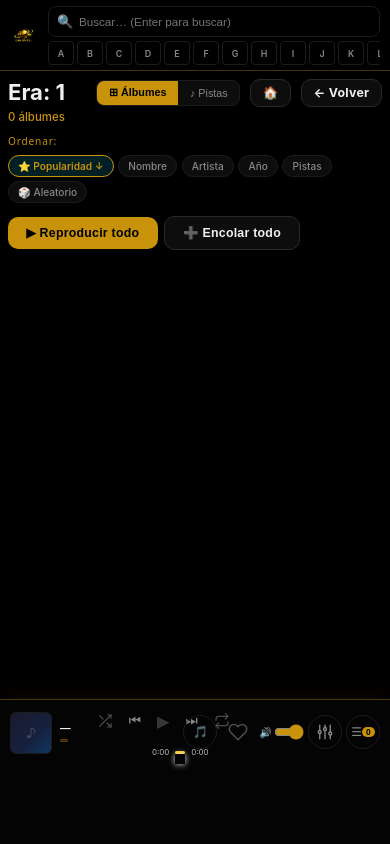
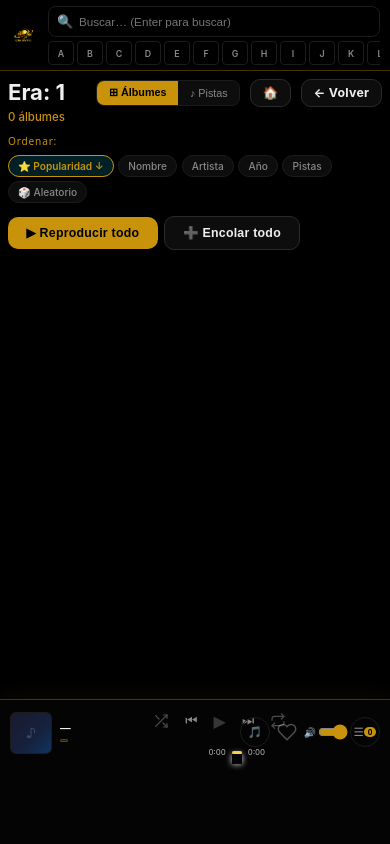
Before and after one commit to orbytedirector-cmd/Orbyte, a Flask app: page /era/1 in a window 390 px wide. Run offline with Flask 3, Linux system fonts and the light colour scheme; data that the repository does not hold is empty.

Commit message:
Mejorando Version Responsiva v1

```diff
--- a/static/style.css
+++ b/static/style.css
@@ -1396,7 +1396,15 @@ input:checked + .toggle-track:before { transform:translateX(16px); }
   :root { --player-h: 148px; }
 
   /* ─── General layout ──────────────────────────────────────────────── */
-  .base-container { padding-bottom: var(--player-h); }
+  /* Red de seguridad: varias grillas del home (era-card, quality-grid, etc.)
+     usaban anchos fijos que no cabían en pantallas angostas y forzaban
+     scroll horizontal de toda la página (contenido cortado en el borde
+     derecho, visible en las capturas adjuntas). Los anchos fijos se
+     corrigen en home.html, pero se deja este overflow-x:hidden como red de
+     seguridad ante cualquier otro elemento que se nos escape. No afecta a
+     los scrollers horizontales intencionales (.recent-scroll, .alphabet-bar),
+     que ya declaran su propio overflow-x:auto. */
+  .base-container { padding-bottom: var(--player-h); overflow-x: hidden; }
   .main-content   { padding: 8px 8px 0; }
 
   /* ─── Header: auto-height, logo left + search/alphabet stacked right ── */
@@ -1419,6 +1427,14 @@ input:checked + .toggle-track:before { transform:translateX(16px); }
   .album-grid         { grid-template-columns: repeat(auto-fill, minmax(145px,1fr)); gap: 10px; }
   .artist-albums-grid { grid-template-columns: repeat(auto-fill, minmax(145px,1fr)); gap: 9px; }
   .artist-list        { grid-template-columns: repeat(auto-fill, minmax(155px,1fr)); }
+
+  /* ─── Home: stats bar ────────────────────────────────────────────── */
+  /* Antes: flex-wrap con 5 tarjetas de padding grande dejaba 3-4 arriba y
+     la última (TB) sola y centrada en su propia fila. Con grid parejo
+     todas quedan del mismo tamaño y se acomodan en 2-3 columnas. */
+  .stats-grid { display: grid; grid-template-columns: repeat(auto-fit, minmax(100px,1fr)); gap: 8px; }
+  .stat-card  { padding: 0.7rem 0.5rem; min-width: 0; }
+  .stat-value { font-size: 1.35rem; }
 
   /* ─── Album page ─────────────────────────────────────────────────── */
   .album-page       { flex-direction: column; gap: 12px; }
@@ -1516,22 +1532,25 @@ input:checked + .toggle-track:before { transform:translateX(16px); }
     display: flex !important;
     flex-direction: row !important;
     align-items: center !important;
-    gap: 4px !important;
+    gap: 2px !important;
     flex-shrink: 0 !important;
     height: 100% !important;
   }
   .player-right .icon-btn {
-    width: 34px !important; height: 34px !important;
-    font-size: 0.92rem !important; padding: 0 !important;
+    width: 30px !important; height: 30px !important;
+    font-size: 0.88rem !important; padding: 0 !important;
     display: flex !important; align-items: center !important;
     justify-content: center !important; border-radius: 50% !important;
     flex-shrink: 0 !important;
   }
-  .icon-btn.fav-btn { width: 34px !important; height: 34px !important; font-size: 1.05rem !important; }
+  .icon-btn.fav-btn { width: 30px !important; height: 30px !important; font-size: 1rem !important; }
   .volume-wrap  { gap: 2px !important; }
-  .vol-icon     { font-size: 0.78rem !important; }
-  .volume-slider { width: 36px !important; }
+  .vol-icon     { font-size: 0.75rem !important; }
+  .volume-slider { width: 28px !important; }
   .outputs-wrap { display: none !important; }
+  /* Ya accesible en el reproductor de pantalla completa (#np-normalize-btn);
+     en la barra angosta solo suma un ícono más sin espacio real para tocarlo. */
+  .player-right .normalize-toggle { display: none !important; }
   #lyrics-toggle-btn { display: flex !important; }
 
   /* ── Row 2: controls ─── */
@@ -1665,8 +1684,14 @@ input:checked + .toggle-track:before { transform:translateX(16px); }
   .volume-slider { width: 60px; }
   .outputs-btn-label { display: none; }
   .album-grid { grid-template-columns: repeat(auto-fill, minmax(160px,1fr)); }
+}
 
 /* ── iOS safe area ────────────────────────────────────────────────────────── */
+/* BUGFIX: este bloque vivía anidado dentro del @media 769–1024px de arriba
+   (faltaba el "}" que ahora se agregó), por lo que la condición efectiva era
+   "769–1024px Y ≤768px" — imposible de cumplir. El padding para el home
+   indicator de iOS nunca se aplicaba en el player. Se saca como bloque
+   independiente para que sí aplique en ≤768px. */
 @supports (padding-bottom: env(safe-area-inset-bottom)) {
   @media (max-width: 768px) {
     .player-bar { padding-bottom: max(7px, calc(7px + env(safe-area-inset-bottom) * 0.5)) !important; }
```
Also changed, not shown: templates/home.html (+52 -6 lines), 7 other files.
